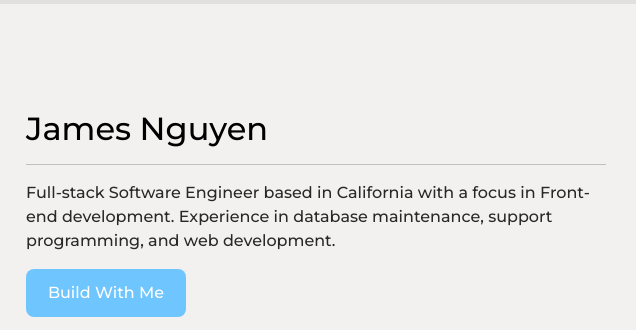
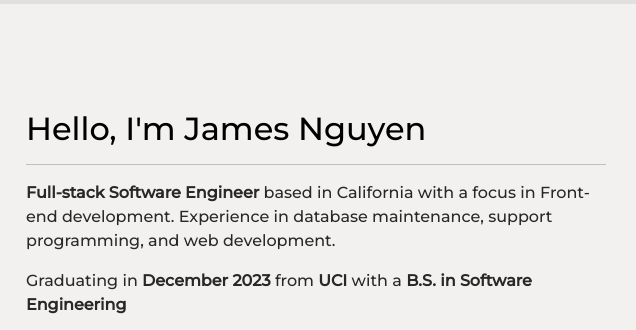
Before and after one commit to Jamess-Nguyen/jamesnguyen.github.io, a plain HTML site: page index.html in a window 1280 px wide. Shown: the part 108-438 px from the top of the page, 644-1280 px from the left. Drawn offline with nearby package versions, Linux system fonts and the light colour scheme.

Commit message:
finished about header

```diff
--- a/index.html
+++ b/index.html
@@ -80,6 +80,7 @@
 
 
     <!-- About Section -->
+    <!-- About Header -->
     <div class="container-fluid">
     <div class="row container-bg">
       <img
@@ -90,12 +91,15 @@
       />
     <div class="col-md-6 col-lg-6" style="padding: 30px">
       <div class="vertical-center">
-      <h2 style="color: black">James Nguyen</h2>
+      <h2 style="color: black">Hello, I'm James Nguyen</h2>
       <hr>
       <p>
-        Full-stack Software Engineer based in California with a focus in
+        <b>Full-stack Software Engineer</b> based in California with a focus in
         Front-end development. Experience in database maintenance,
         support programming, and web development.
+      </p>
+      <p>
+        Graduating in <b>December 2023</b> from <b>UCI</b> with a <b>B.S. in Software Engineering</b>
       </p>
       </div>
       <button class="basic-button">
@@ -103,6 +107,8 @@
       </button>
     </div>
     </div>
+
+    <!-- About Tool Box -->
 
 
 
```
